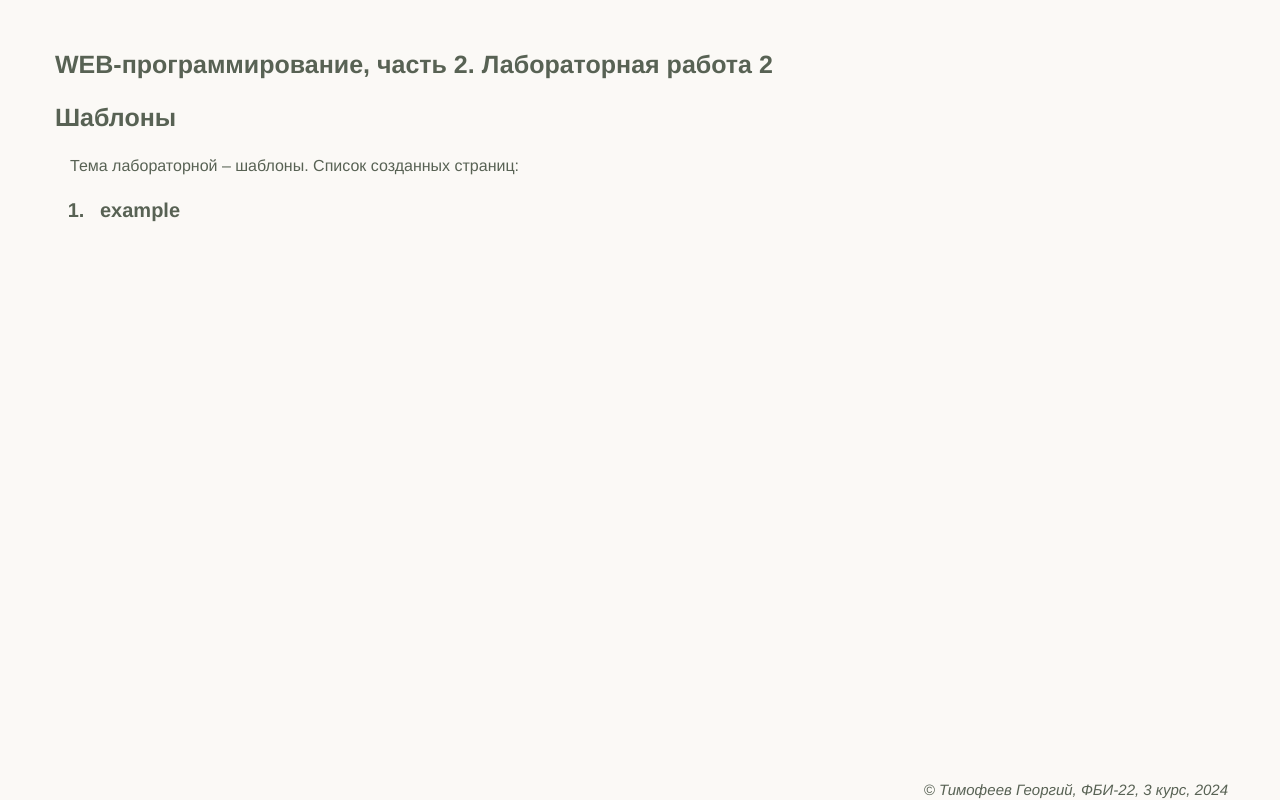
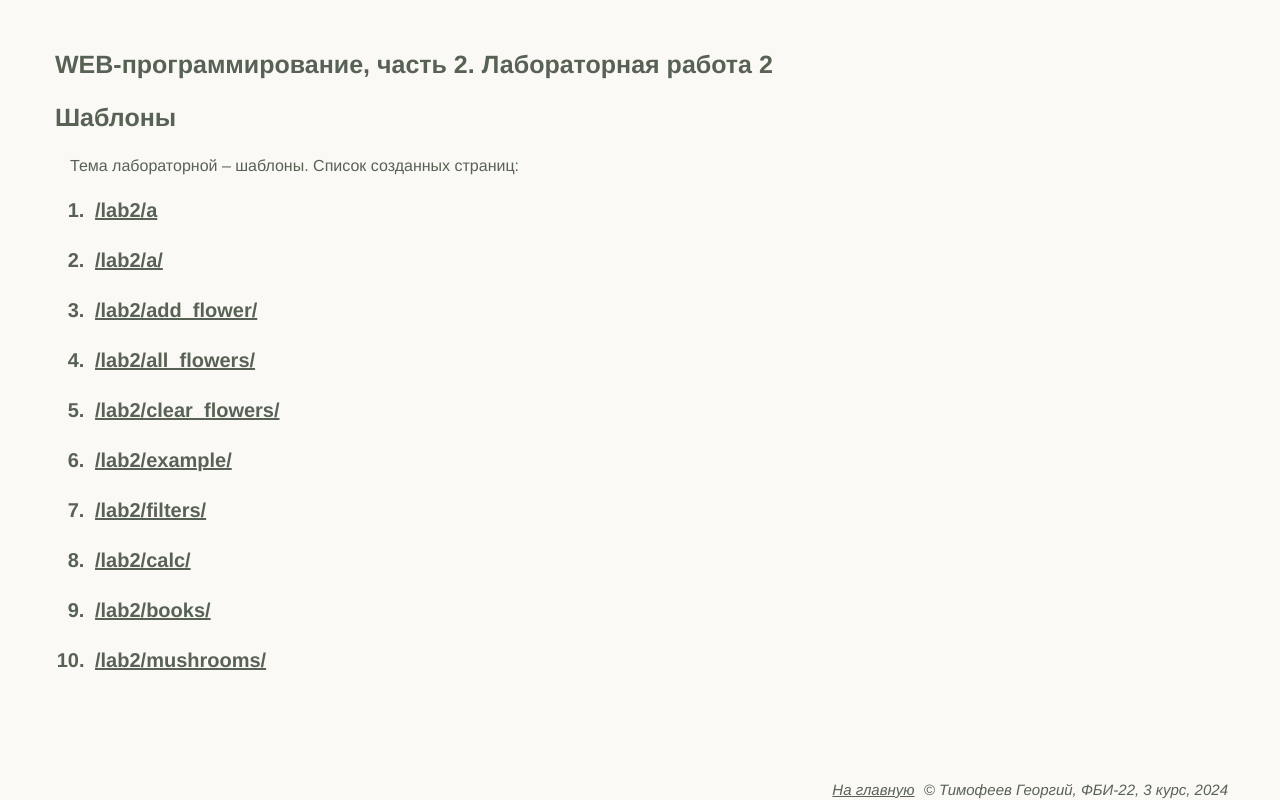
Before and after one commit to GeorgyTimofeev/web-programming-labs-2, a Flask app: page /lab2/ in a window 1280 px wide. Run offline with Flask 3, Linux system fonts and the light colour scheme.

Commit message:
Добавление ссылок

```diff
--- a/app.py
+++ b/app.py
@@ -132,6 +132,7 @@ def index():
         <header>НГТУ, ФБ, WEB-программирование, часть 2. Список лабораторных</header>
         <ol>
             <li><a href="/lab1">Первая Лабораторная</a></li>
+            <li><a href="/lab2">Вторая Лабораторная</a></li>
         </ol>
     </body>
     <footer>
@@ -535,7 +536,7 @@ def clear_flowers():
     </html>
     '''
 
-@app.route('/lab2/example')
+@app.route('/lab2/example/')
 def example():
     name= "Тимофеев Георгий"
     lab_number = 2
--- a/templates/base.html
+++ b/templates/base.html
@@ -12,6 +12,7 @@
         <main>{% block main %}{% endblock %}</main>
 
         <footer>
+            <a href="/">На главную</a>
             &copy;
             Тимофеев Георгий,
             ФБИ-22,
--- a/templates/lab2.html
+++ b/templates/lab2.html
@@ -3,6 +3,15 @@
 <h1>Шаблоны</h1>
 <div>Тема лабораторной – шаблоны. Список созданных страниц:</div>
 <ol>
-    <li><a href="/lab2/example"></a>example</li>
+    <li><a href="/lab2/a">/lab2/a</a></li>
+    <li><a href="/lab2/a/">/lab2/a/</a></li>
+    <li><a href="/lab2/add_flower/">/lab2/add_flower/</a></li>
+    <li><a href="/lab2/all_flowers/">/lab2/all_flowers/</a></li>
+    <li><a href="/lab2/clear_flowers/">/lab2/clear_flowers/</a></li>
+    <li><a href="/lab2/example/">/lab2/example/</a></li>
+    <li><a href="/lab2/filters/">/lab2/filters/</a></li>
+    <li><a href="/lab2/calc/">/lab2/calc/</a></li>
+    <li><a href="/lab2/books/">/lab2/books/</a></li>
+    <li><a href="/lab2/mushrooms/">/lab2/mushrooms/</a></li>
 </ol>
 {% endblock %}
```
